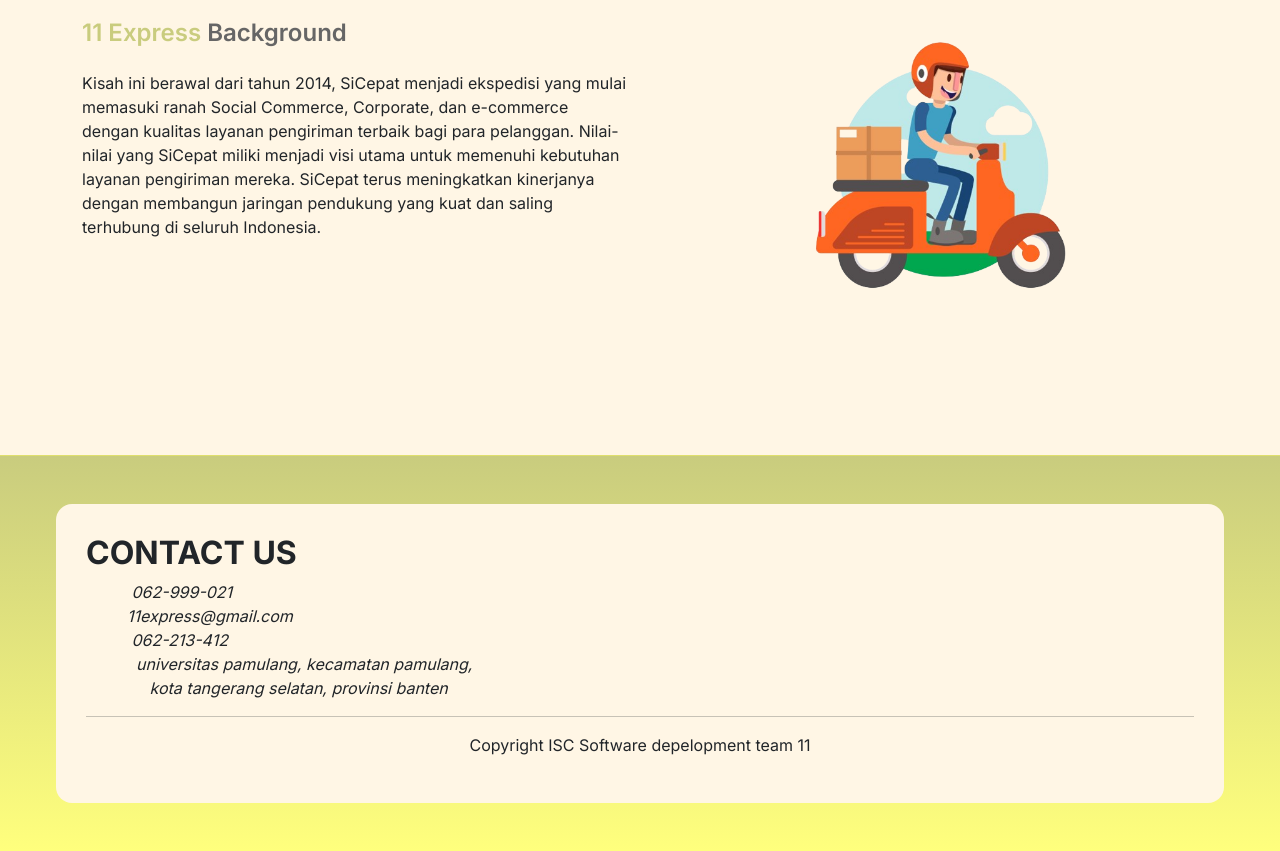
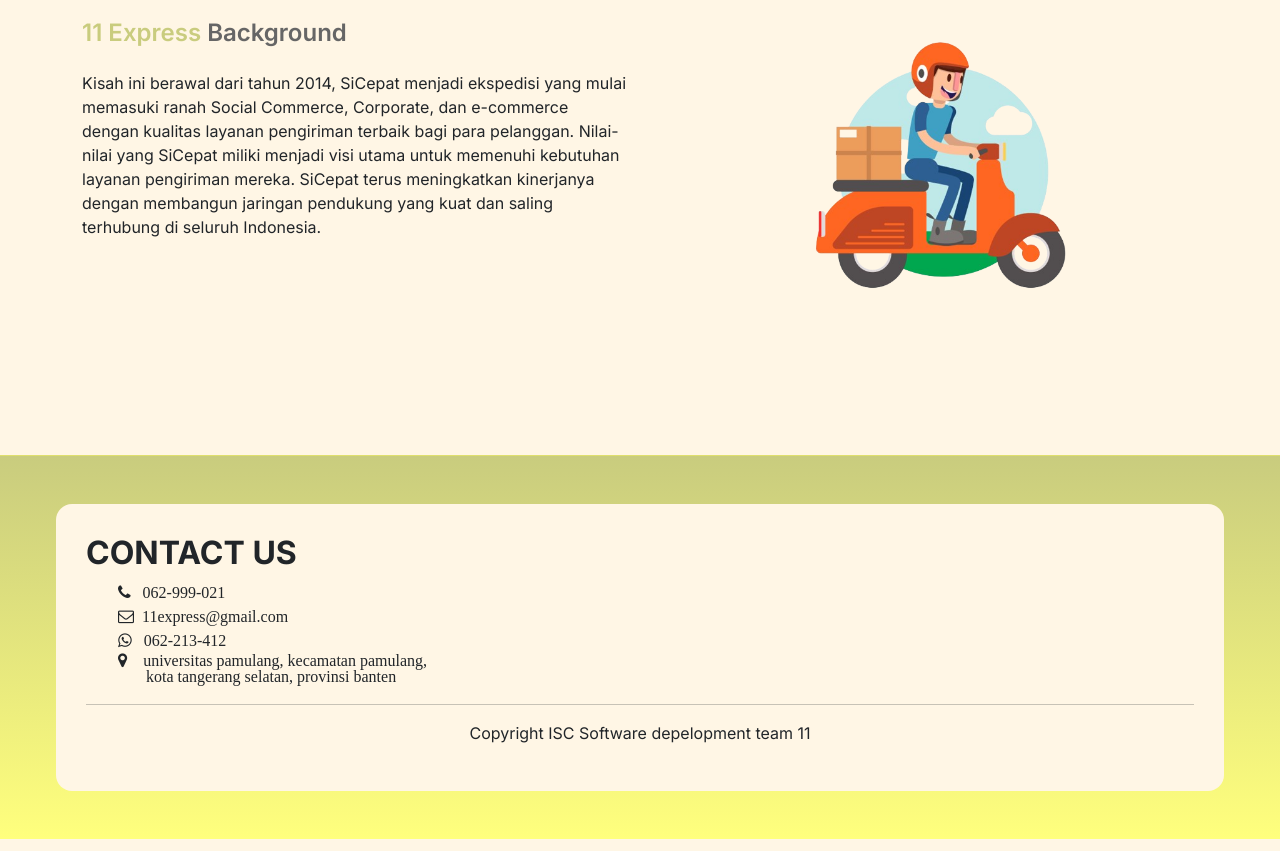
Before and after one commit to tirtadhi/Team-11, a plain HTML site: page index.html in a window 1280 px wide. Shown: the part 1559-2410 px from the top of the page. Drawn offline with nearby package versions, Linux system fonts and the light colour scheme.

Commit message:
Update index.html

```diff
--- a/index.html
+++ b/index.html
@@ -12,6 +12,7 @@
       rel="shortcut icon"
       href="/assets/header.ico"
     />
+    <link rel="stylesheet" href="assets/font-awesome-4.7.0/font-awesome-4.7.0/css/font-awesome.min.css">
 
     <!-- Bootstrap CSS -->
     <link
```
